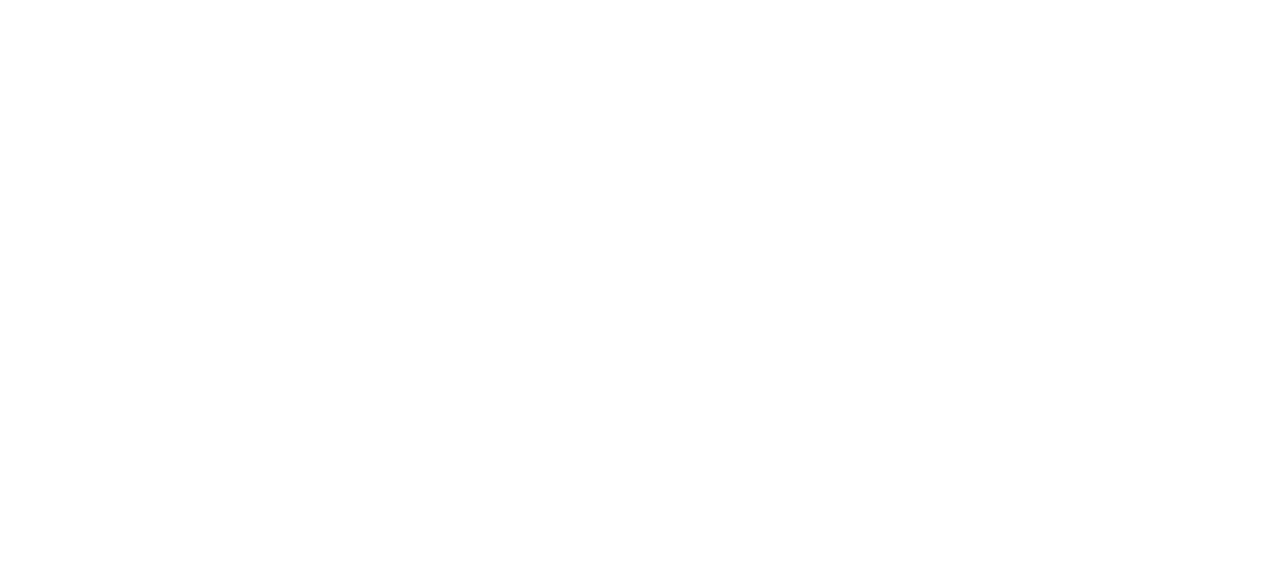
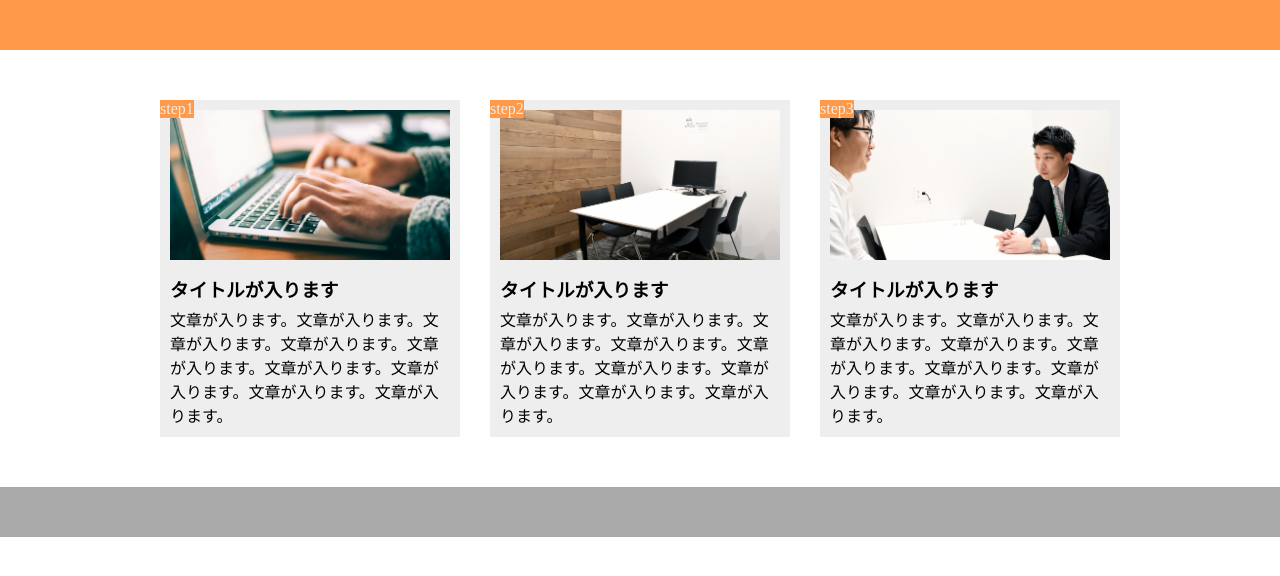
Before and after one commit to mari-ken/camp, a plain HTML site: page 1-9/index.html in a window 1280 px wide. Drawn offline with Linux system fonts and the light colour scheme.

Commit message:
[Finish] 1-9

```diff
--- a/1-9/index.html
+++ b/1-9/index.html
@@ -9,7 +9,40 @@
   <body>
     <header></header>
 
-    <main></main>
+    <main>
+      <div class="articles">
+        <p class="step">step1</p>
+        <div class="contents">
+          <div class="back-img1"></div>
+          <h3 class="title">タイトルが入ります</h3>
+          <p>
+            文章が入ります。文章が入ります。文章が入ります。文章が入ります。文章が入ります。文章が入ります。文章が入ります。文章が入ります。文章が入ります。
+          </p>
+        </div>
+      </div>
+
+      <div class="articles">
+        <p class="step">step2</p>
+        <div class="contents">
+          <div class="back-img2"></div>
+          <h3 class="title">タイトルが入ります</h3>
+          <p>
+            文章が入ります。文章が入ります。文章が入ります。文章が入ります。文章が入ります。文章が入ります。文章が入ります。文章が入ります。文章が入ります。
+          </p>
+        </div>
+      </div>
+
+      <div class="articles">
+        <p class="step">step3</p>
+        <div class="contents">
+          <div class="back-img3"></div>
+          <h3 class="title">タイトルが入ります</h3>
+          <p>
+            文章が入ります。文章が入ります。文章が入ります。文章が入ります。文章が入ります。文章が入ります。文章が入ります。文章が入ります。文章が入ります。
+          </p>
+        </div>
+      </div>
+    </main>
 
     <footer></footer>
   </body>
--- a/1-9/style.css
+++ b/1-9/style.css
@@ -4,3 +4,66 @@
   padding: 0;
   box-sizing: border-box;
 }
+
+header {
+  background-color: #ff9a4b;
+  height: 50px;
+}
+
+main {
+  width: 960px;
+  padding: 50px 0;
+  margin: 0 auto;
+  display: flex;
+}
+
+.articles {
+  width: 300px;
+  margin-right: 30px;
+  background-color: #eeeeee;
+}
+
+.articles:last-child {
+  margin-right: 0;
+}
+
+.step {
+  position: absolute;
+  background-color: #ff9a4b;
+  color: #eeeeee;
+}
+
+.contents {
+  padding: 10px 10px;
+}
+
+.back-img1 {
+  height: 150px;
+  background-image: url(img/flow01.png);
+  background-size: cover;
+  background-position: bottom;
+}
+
+.back-img2 {
+  height: 150px;
+  background-image: url(img/flow02.png);
+  background-size: cover;
+  background-position: bottom;
+}
+
+.back-img3 {
+  height: 150px;
+  background-image: url(img/flow03.png);
+  background-size: cover;
+  background-position: bottom;
+}
+
+.title {
+  margin-top: 15px;
+  margin-bottom: 5px;
+}
+
+footer {
+  height: 50px;
+  background-color: #aaaaaa;
+}
```
